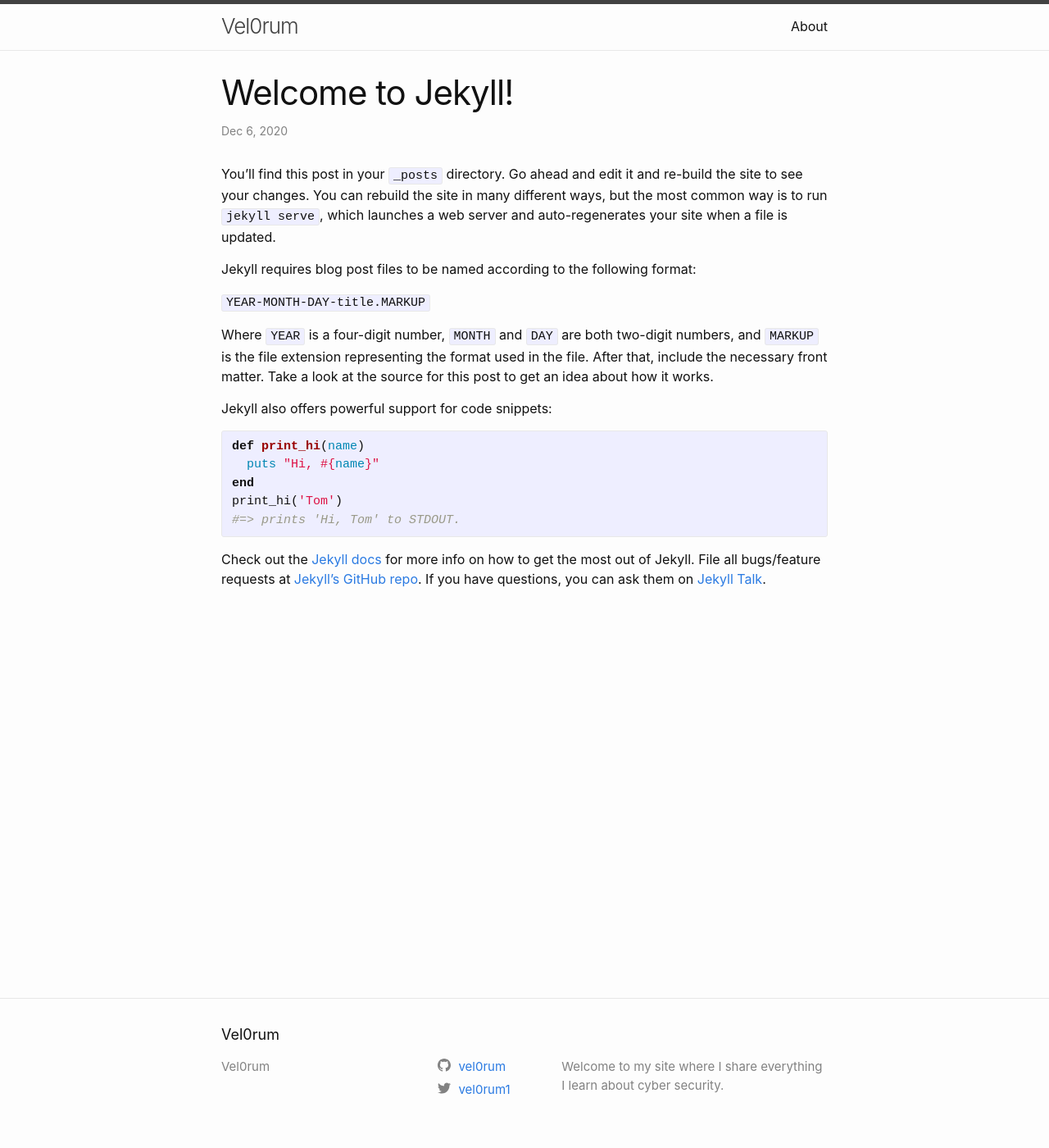
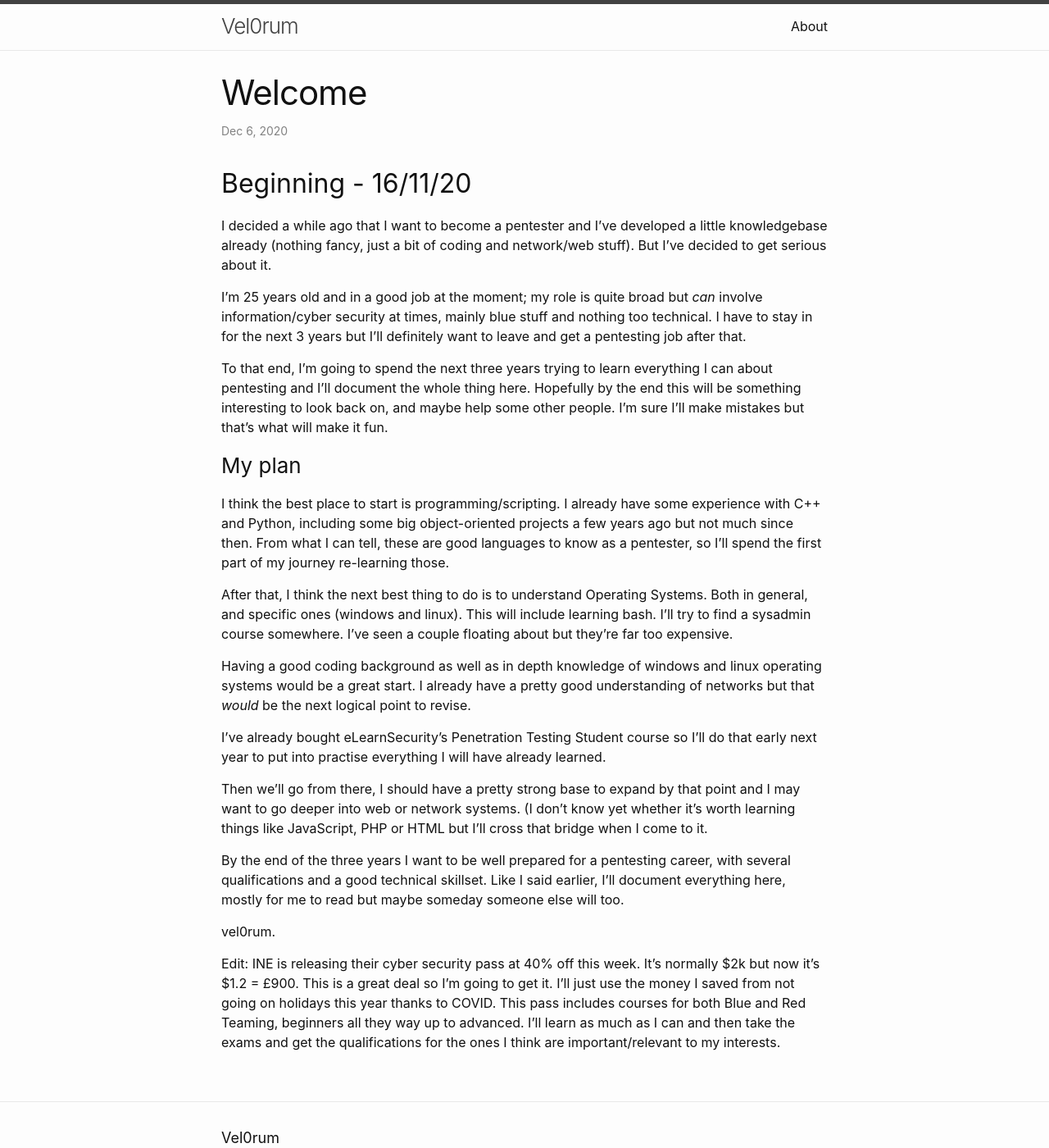
Before and after one commit to vel0rum/vel0rum.github.io, a Jekyll site: the page built from _posts/2020-12-06-welcome-to-jekyll.markdown, in a window 1280 px wide and 1400 px high. Shown: the whole window at 82% size. Built offline with Jekyll 4.4.1, drawn with Linux system fonts in a browser that asks for light colours.

Commit message:
Update 2020-12-06-welcome-to-jekyll.markdown

```diff
--- a/_posts/2020-12-06-welcome-to-jekyll.markdown
+++ b/_posts/2020-12-06-welcome-to-jekyll.markdown
@@ -1,29 +1,30 @@
 ---
 layout: post
-title:  "Welcome to Jekyll!"
+title:  "Welcome"
 date:   2020-12-06 01:28:56 +0000
-categories: jekyll update
 ---
-You’ll find this post in your `_posts` directory. Go ahead and edit it and re-build the site to see your changes. You can rebuild the site in many different ways, but the most common way is to run `jekyll serve`, which launches a web server and auto-regenerates your site when a file is updated.
+## Beginning - 16/11/20
 
-Jekyll requires blog post files to be named according to the following format:
+I decided a while ago that I want to become a pentester and I've developed a little knowledgebase already (nothing fancy, just a bit of coding and network/web stuff). But I've decided to get serious about it.
 
-`YEAR-MONTH-DAY-title.MARKUP`
+I'm 25 years old and in a good job at the moment; my role is quite broad but *can* involve information/cyber security at times, mainly blue stuff and nothing too technical. I have to stay in for the next 3 years but I'll definitely want to leave and get a pentesting job after that.
 
-Where `YEAR` is a four-digit number, `MONTH` and `DAY` are both two-digit numbers, and `MARKUP` is the file extension representing the format used in the file. After that, include the necessary front matter. Take a look at the source for this post to get an idea about how it works.
+To that end, I'm going to spend the next three years trying to learn everything I can about pentesting and I'll document the whole thing here. Hopefully by the end this will be something interesting to look back on, and maybe help some other people. I'm sure I'll make mistakes but that's what will make it fun.
 
-Jekyll also offers powerful support for code snippets:
+### My plan
 
-{% highlight ruby %}
-def print_hi(name)
-  puts "Hi, #{name}"
-end
-print_hi('Tom')
-#=> prints 'Hi, Tom' to STDOUT.
-{% endhighlight %}
+I think the best place to start is programming/scripting. I already have some experience with C++ and Python, including some big object-oriented projects a few years ago but not much since then. From what I can tell, these are good languages to know as a pentester, so I'll spend the first part of my journey re-learning those.
 
-Check out the [Jekyll docs][jekyll-docs] for more info on how to get the most out of Jekyll. File all bugs/feature requests at [Jekyll’s GitHub repo][jekyll-gh]. If you have questions, you can ask them on [Jekyll Talk][jekyll-talk].
+After that, I think the next best thing to do is to understand Operating Systems. Both in general, and specific ones (windows and linux). This will include learning bash. I'll try to find a sysadmin course somewhere. I've seen a couple floating about but they're far too expensive.
 
-[jekyll-docs]: https://jekyllrb.com/docs/home
-[jekyll-gh]:   https://github.com/jekyll/jekyll
-[jekyll-talk]: https://talk.jekyllrb.com/
+Having a good coding background as well as in depth knowledge of windows and linux operating systems would be a great start. I already have a pretty good understanding of networks but that *would* be the next logical point to revise.
+
+I've already bought eLearnSecurity's Penetration Testing Student course so I'll do that early next year to put into practise everything I will have already learned.
+
+Then we'll go from there, I should have a pretty strong base to expand by that point and I may want to go deeper into web or network systems. (I don't know yet whether it's worth learning things like JavaScript, PHP or HTML but I'll cross that bridge when I come to it.
+
+By the end of the three years I want to be well prepared for a pentesting career, with several qualifications and a good technical skillset. Like I said earlier, I'll document everything here, mostly for me to read but maybe someday someone else will too.
+
+vel0rum.
+
+Edit: INE is releasing their cyber security pass at 40% off this week. It's normally $2k but now it's $1.2 = £900. This is a great deal so I'm going to get it. I'll just use the money I saved from not going on holidays this year thanks to COVID. This pass includes courses for both Blue and Red Teaming, beginners all they way up to advanced. I'll learn as much as I can and then take the exams and get the qualifications for the ones I think are important/relevant to my interests.
```
